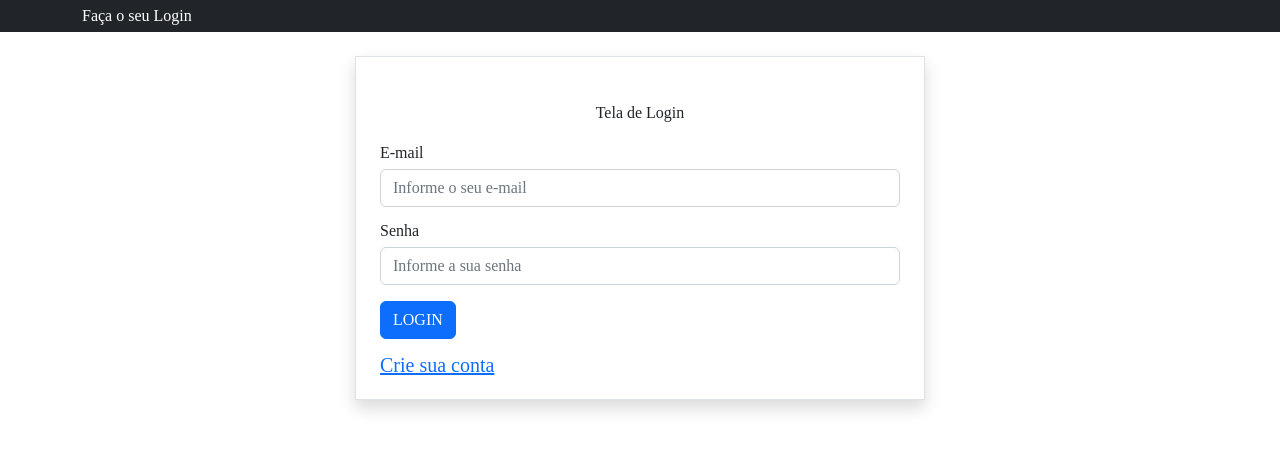
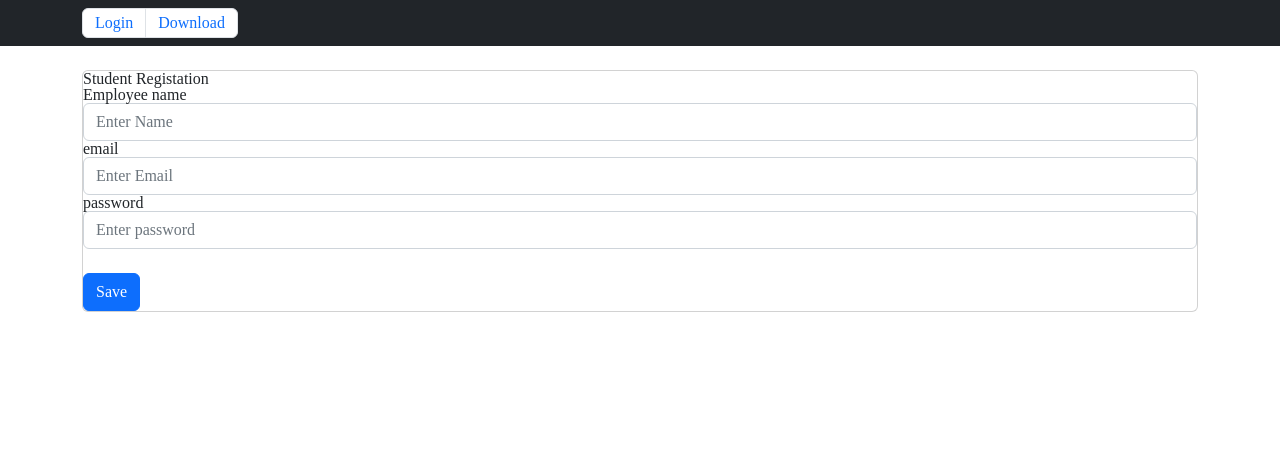
Before and after one commit to renaner123/phillips-BdQ, a React (Create React App) app in the folder front-end/: page /register in a window 1280 px wide. Shown: the top 450 px of the page. Built offline with nearby package versions, Linux system fonts and the light colour scheme.

Commit message:
adicionado login simples, sem gerenciamento

```diff
--- a/front-end/src/App.tsx
+++ b/front-end/src/App.tsx
@@ -1,21 +1,29 @@
 import './App.css';
-import { BrowserRouter as Router, Route, Routes } from 'react-router-dom';
+import { BrowserRouter, BrowserRouter as Router, Route, Routes } from 'react-router-dom';
 import 'bootstrap/dist/css/bootstrap.min.css';
 import './StyleSheet/index.scss';
+import NavbarComponent from './Components/Navbar';
+import Home from './Pages/Home';
+import Register from './Pages/Register';
 import Login from './Pages/Login';
-import NavbarComponent from './Components/Navbar';
+import FileList from './Pages/FileList';
 
 
 
 function App() {
   return (
-    <>
-      <NavbarComponent />
+    <div>
+      <NavbarComponent/>
+      <BrowserRouter>
+            <Routes>
+              <Route path="/home" element= { <Home/>} />
+              <Route path="/register" element= { <Register/>} />
+              <Route path="/" element= { <Login/>} />
+              <Route path="/download" element= { <FileList/>} />
+            </Routes>
+        </BrowserRouter>
 
-      <Login />
-
-    </>
-
+    </div>
   );
 }
 
--- a/front-end/src/Components/Navbar.tsx
+++ b/front-end/src/Components/Navbar.tsx
@@ -6,12 +6,14 @@ import Navbar from 'react-bootstrap/Navbar';
 export default function NavbarComponent() {
     return (
         <>
-
             <Navbar bg="dark" variant="dark">
                 <Container>
-                    <div className="title-navbar-login">
-                        Faça o seu Login
-                    </div>
+                <nav aria-label="Page navigation example">
+                    <ul className="pagination justify-content-center">
+                      <li className="page-item"><a className="page-link pk" href="/">Login</a></li>
+                      <li className="page-item"><a className="page-link pk" href="/download">Download</a></li>
+                    </ul>
+                  </nav>
                 </Container>
             </Navbar>
         </>
--- /dev/null
+++ b/front-end/src/Pages/Home.jsx
@@ -0,0 +1,13 @@
+function Home() {
+    return (
+      <div>
+
+       <h1>Home</h1>
+
+
+
+      </div>
+    );
+  }
+
+  export default Home;
--- /dev/null
+++ b/front-end/src/Pages/Login.jsx
@@ -0,0 +1,82 @@
+import {  useState } from "react";
+import { useNavigate } from 'react-router-dom';
+import { Container, Row } from "react-bootstrap";
+import axios from "axios";
+
+
+function Login() {
+
+    const [username, setUsername] = useState("");
+    const [password, setPassword] = useState("");
+    const navigate = useNavigate();
+
+
+    async function login(event) {
+        event.preventDefault();
+        try {
+          await axios.post("http://127.0.0.1:8080/auth/authenticate", {
+            username: username,
+            password: password,
+            }).then((res) =>
+            {
+             if(res.status === 200)
+             {
+               navigate('/download');
+             }
+              else
+             {
+                alert("Tratar erro");
+             }
+          }, fail => {
+           console.error(fail); // Error!
+  });
+        }
+         catch (err) {
+          alert(err);
+        }
+
+      }
+
+    return (
+      <Container>
+      <Row className="pt-3 justify-content-center">
+          <div className="col-md-6 offset-mf-3 border rouded p-4 mt-2 shadow align-self-center">
+              <h2 className="text-center m-4">Tela de Login</h2>
+              {/* Form que precisa ser inserido para enviar informações ao Backend para efetuar o Login */}
+              <div className="mb-3">
+                  <label htmlFor="email" className="form-label">
+                      E-mail
+                  </label>
+                  <input type={"username"} className="form-control" id="username" placeholder="Informe o seu e-mail"
+                      name="email"
+                  value={username}
+                  onChange={(event) => {
+                    setUsername(event.target.value);
+                  }}
+
+                      />
+              </div>
+              <div className="mb-3">
+                  <label htmlFor="password" className="form-label" >
+                      Senha
+                  </label>
+                  <input type={"password"} className="form-control" id="password" placeholder="Informe a sua senha" name="password"
+                  value={password}
+                  onChange={(event) => {
+                    setPassword(event.target.value);
+                  }}
+                  />
+
+              </div>
+              <button type="submit" className="btn btn-primary" onClick={login}>LOGIN</button>
+
+              <h2 className="criesuaconta-login pt-3"><a href="#">Crie sua conta</a></h2>
+          </div>
+      </Row>
+  </Container>
+    );
+
+
+  }
+
+  export default Login;
--- a/front-end/src/Pages/Login.tsx
+++ /dev/null
@@ -1,38 +0,0 @@
-import React from "react";
-import { Container, Row } from "react-bootstrap";
-
-
-
-function Login() {
-    return (
-        <Container>
-            <Row className="pt-3 justify-content-center">
-                <div className="col-md-6 offset-mf-3 border rouded p-4 mt-2 shadow align-self-center">
-                    <h2 className="text-center m-4">Tela de Login</h2>
-                    {/* Form que precisa ser inserido para enviar informações ao Backend para efetuar o Login */}
-                    <div className="mb-3">
-                        <label htmlFor="email" className="form-label">
-                            E-mail
-                        </label>
-                        <input type={"text"} className="form-control" placeholder="Informe o seu e-mail"
-                            name="email" />
-                    </div>
-                    <div className="mb-3">
-                        <label htmlFor="password" className="form-label" >
-                            Senha
-                        </label>
-                        <input type={"password"} className="form-control" placeholder="Informe a sua senha" name="password" />
-
-                    </div>
-                    <button type="submit" className="btn btn-primary">LOGIN</button>
-
-                    <h2 className="criesuaconta-login pt-3"><a href="#">Crie sua conta</a></h2>
-
-                </div>
-            </Row>
-        </Container>
-
-    );
-}
-
-export default Login;
--- /dev/null
+++ b/front-end/src/Pages/Register.jsx
@@ -0,0 +1,80 @@
+import {  useState } from "react";
+
+import axios from "axios";
+
+function Register() {
+
+    const [employeename, setEmployeename] = useState("");
+    const [email, setEmail] = useState("");
+    const [password, setPassword] = useState("");
+
+/*     Não mexi nesse, usar como base para fazer o cadastro */
+    async function save(event) {
+        event.preventDefault();
+        try {
+          await axios.post("http://localhost:8085/api/v1/employee/save", {
+          employeename: employeename,
+          email: email,
+          password: password,
+          });
+          alert("Employee Registation Successfully");
+
+        } catch (err) {
+          alert(err);
+        }
+      }
+
+    return (
+    <div>
+    <div class="container mt-4" >
+    <div class="card">
+            <h1>Student Registation</h1>
+
+    <form>
+        <div class="form-group">
+          <label>Employee name</label>
+          <input type="text"  class="form-control" id="employeename" placeholder="Enter Name"
+
+          value={employeename}
+          onChange={(event) => {
+            setEmployeename(event.target.value);
+          }}
+          />
+
+        </div>
+
+        <div class="form-group">
+          <label>email</label>
+          <input type="email"  class="form-control" id="email" placeholder="Enter Email"
+
+          value={email}
+          onChange={(event) => {
+            setEmail(event.target.value);
+          }}
+
+          />
+
+        </div>
+
+        <div class="form-group">
+            <label>password</label>
+            <input type="password"  class="form-control" id="password" placeholder="Enter password"
+
+            value={password}
+            onChange={(event) => {
+              setPassword(event.target.value);
+            }}
+
+            />
+          </div>
+
+        <button type="submit" class="btn btn-primary mt-4" onClick={save} >Save</button>
+
+      </form>
+    </div>
+    </div>
+     </div>
+    );
+  }
+
+  export default Register;
```
Also changed, not shown: front-end/src/Pages/FileList.tsx (renamed from front-end/src/listFiles.tsx), 1 other file (tests, documents, lock files or other folders).
